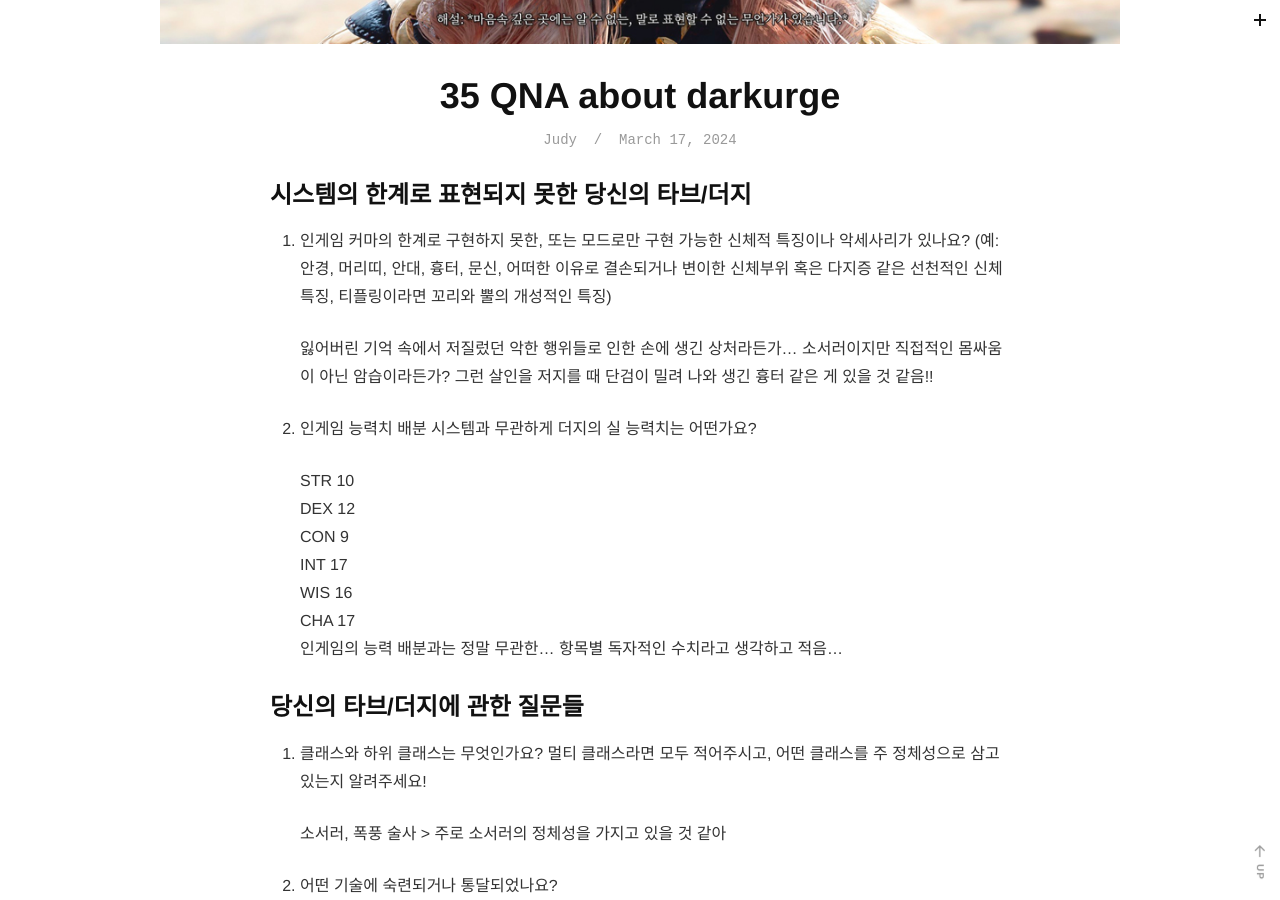
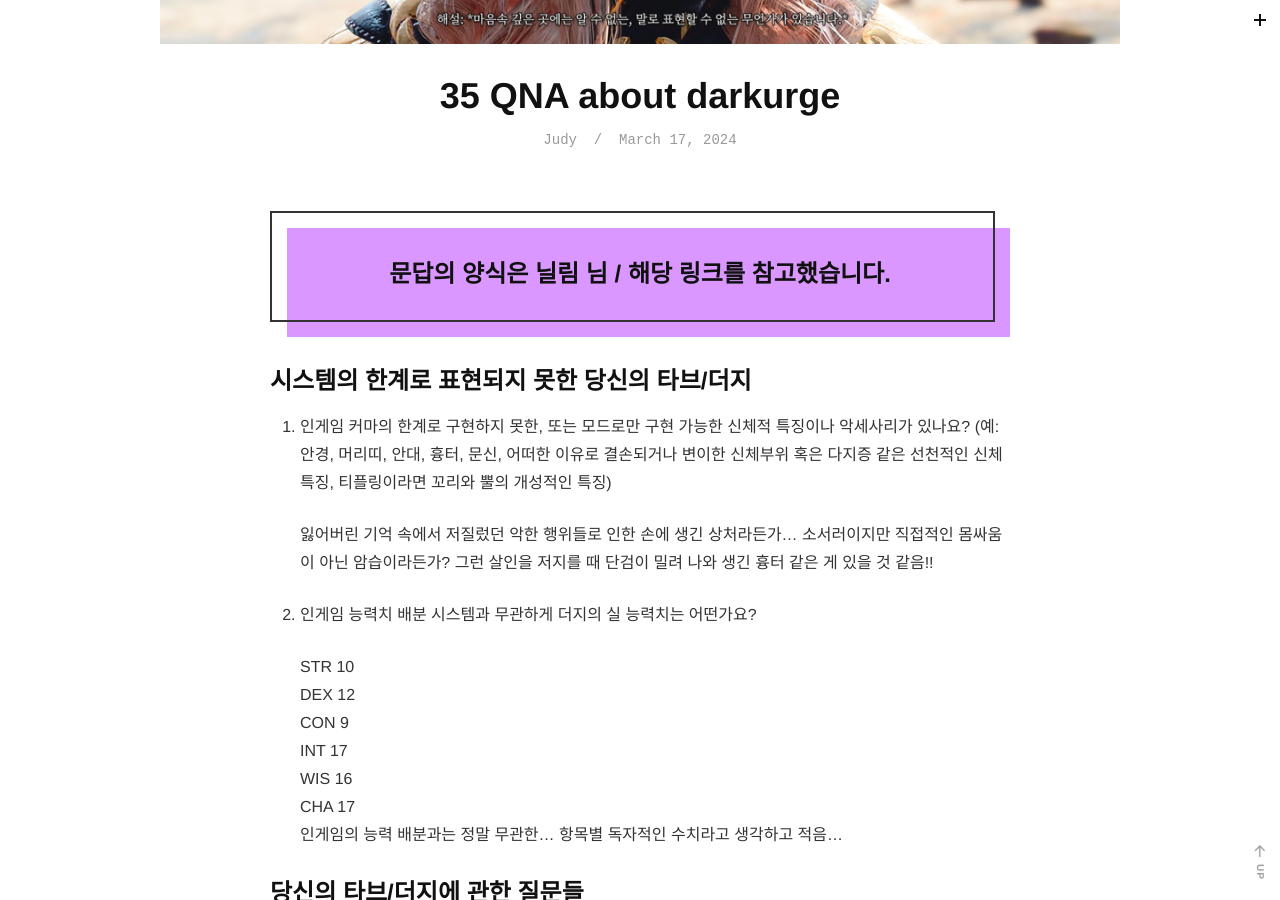
Before and after one commit to be-your-god/be-your-god.github.io, a Jekyll site: the page built from _posts/2024-03-17-interview-about-darkurge.md, in a window 1280 px wide and 900 px high, scrolled down 733 px. Built offline with Jekyll 4.4.1, drawn with Linux system fonts in a browser that asks for light colours; some web fonts are replaced; comment, search, counter and statistics services are not loaded.

Commit message:
modified post 3017-2

```diff
--- a/_posts/2024-03-17-interview-about-darkurge.md
+++ b/_posts/2024-03-17-interview-about-darkurge.md
@@ -5,6 +5,8 @@ tags: [bg3, darkurge, riyla]
 featured_image: assets/images/posts/22.jpg
 author: Judy
 ---
+
+> 문답의 양식은 닐림 님 / [해당 링크](https://pencil.so/jcn04118/1313705746)를 참고했습니다.
 
 ## 시스템의 한계로 표현되지 못한 당신의 타브/더지
 
```
